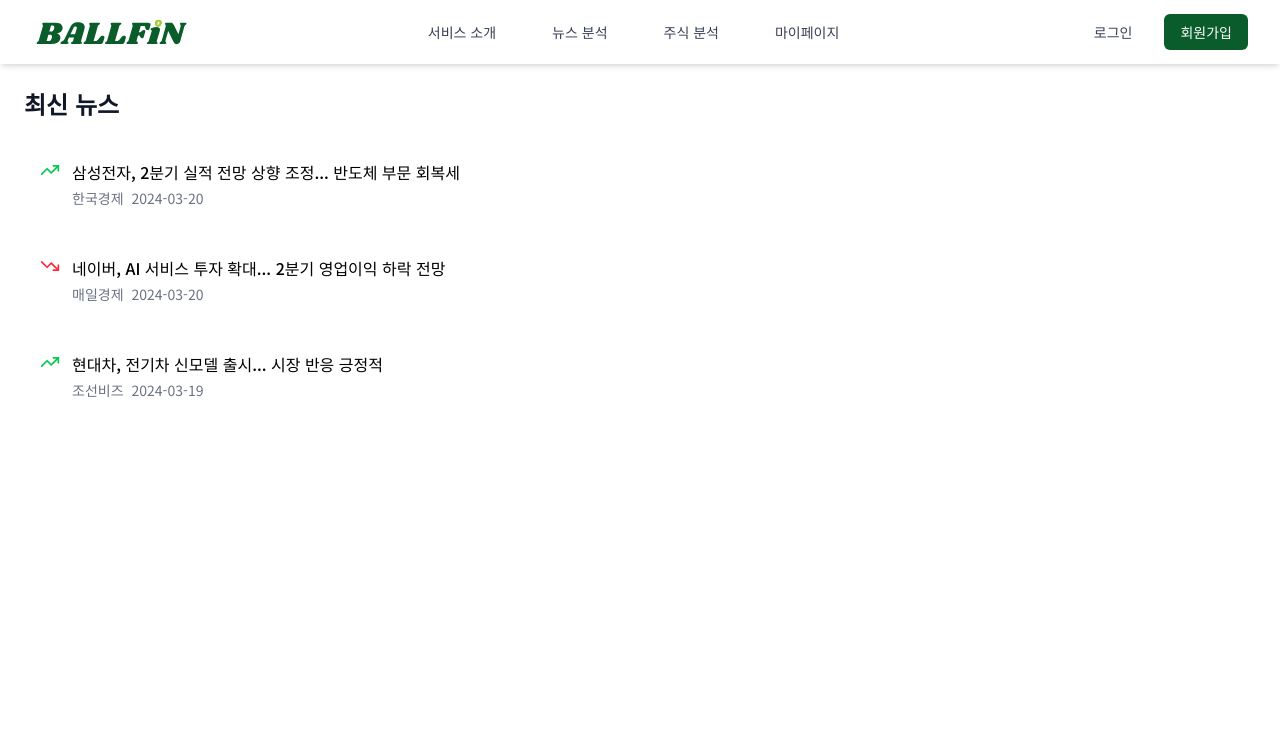
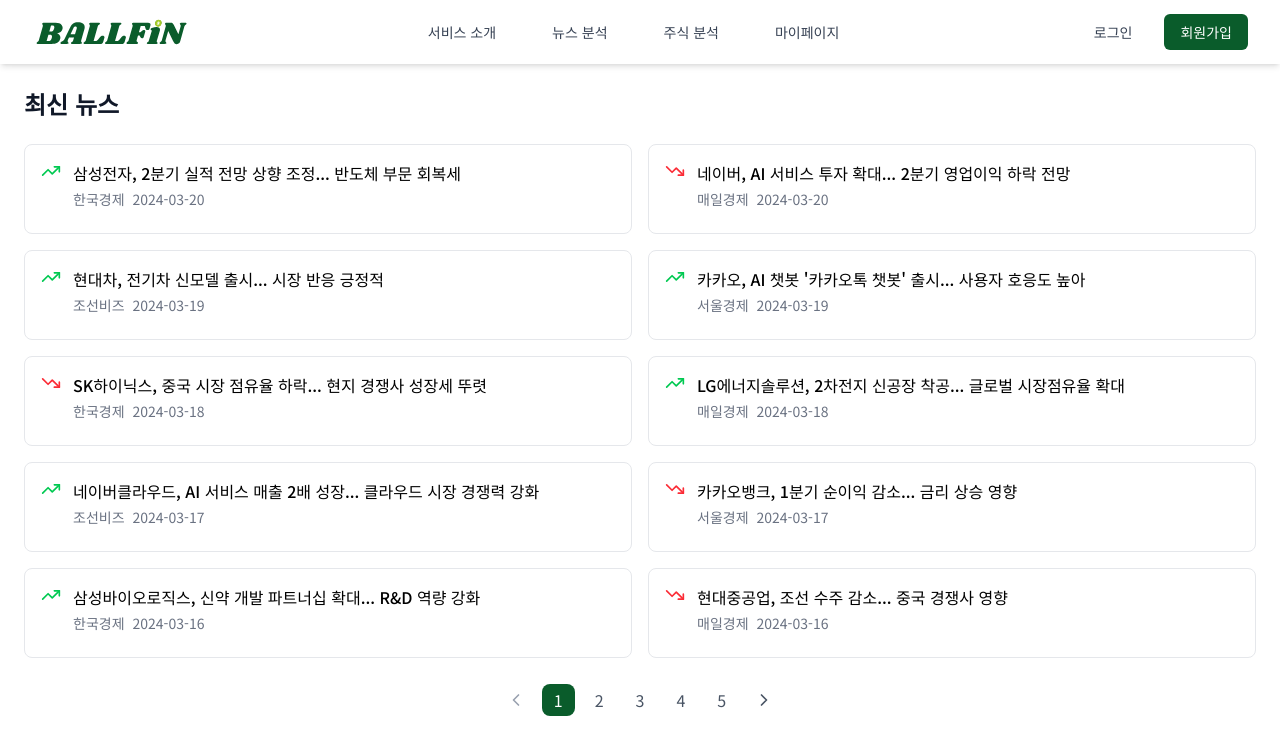
Before and after one commit to BALLFiN/BALLFiN-FE, a React (Vite) app: page /news in a window 1280 px wide. Shown: the top 754 px of the page. Built offline with nearby package versions, Linux system fonts and the light colour scheme; a web font is replaced by a local one.

Commit message:
🎨: 뉴스 분석 컴포넌트 페이지네이션 및 카드화 적용

```diff
--- a/src/components/news/NewsAnalysis.tsx
+++ b/src/components/news/NewsAnalysis.tsx
@@ -1,63 +1,103 @@
-import { TrendingUp, TrendingDown, AlertCircle } from "lucide-react";
-
-interface NewsItem {
-  id: number;
-  title: string;
-  source: string;
-  date: string;
-  impact: "positive" | "negative" | "neutral";
-  summary: string;
-  analysis: string;
-}
+import {
+  TrendingUp,
+  TrendingDown,
+  AlertCircle,
+  X,
+  PlayCircle,
+} from "lucide-react";
+import { NewsItem } from "../../mock/newsData";
+import { useState, useEffect } from "react";
+import Loading from "../common/Loading";
 
 interface NewsAnalysisProps {
   news: NewsItem | null;
+  onClose: () => void;
 }
 
-const getImpactIcon = (impact: NewsItem["impact"]) => {
-  switch (impact) {
-    case "positive":
-      return <TrendingUp className="w-5 h-5 text-green-500" />;
-    case "negative":
-      return <TrendingDown className="w-5 h-5 text-red-500" />;
-    default:
-      return <AlertCircle className="w-5 h-5 text-gray-500" />;
+export default function NewsAnalysis({ news, onClose }: NewsAnalysisProps) {
+  const [isAnalyzing, setIsAnalyzing] = useState<{ [key: number]: boolean }>(
+    {}
+  );
+  const [isLoading, setIsLoading] = useState<{ [key: number]: boolean }>({});
+
+  useEffect(() => {
+    if (news && isLoading[news.id]) {
+      const timer = setTimeout(() => {
+        setIsLoading((prev) => ({ ...prev, [news.id]: false }));
+        setIsAnalyzing((prev) => ({ ...prev, [news.id]: true }));
+      }, 4000);
+      return () => clearTimeout(timer);
     }
-};
+  }, [isLoading, news]);
 
-export default function NewsAnalysis({ news }: NewsAnalysisProps) {
   if (!news) {
     return (
-      <div className="h-full flex items-center justify-center text-gray-500">
-        뉴스를 선택해주세요
+      <div className="flex items-center justify-center h-full">
+        <p className="text-gray-500">뉴스를 선택해주세요</p>
       </div>
     );
   }
 
   return (
-    <div className="p-6 h-full overflow-y-auto">
-      <div className="space-y-6">
-        <div className="flex items-center gap-2">
-          {getImpactIcon(news.impact)}
-          <h2 className="text-xl font-bold text-gray-900">{news.title}</h2>
+    <div className="p-6 animate-slide-in">
+      <div className="flex justify-between items-start mb-6">
+        <h2 className="text-2xl font-bold text-gray-900">{news.title}</h2>
+        <button
+          onClick={onClose}
+          className="p-2 hover:bg-gray-100 rounded-full transition-colors"
+        >
+          <X className="w-5 h-5 text-gray-500" />
+        </button>
       </div>
-
-        <div className="flex items-center gap-2 text-sm text-gray-500">
+      <div className="flex items-center gap-2 text-sm text-gray-500 mb-6">
         <span>{news.source}</span>
         <span>•</span>
         <span>{news.date}</span>
       </div>
 
-        <div className="bg-white rounded-lg p-6 shadow-sm">
-          <h3 className="font-semibold text-gray-900 mb-2">뉴스 요약</h3>
+      {isLoading[news.id] ? (
+        <div className="flex justify-center py-8">
+          <Loading />
+        </div>
+      ) : !isAnalyzing[news.id] ? (
+        <button
+          onClick={() => setIsLoading((prev) => ({ ...prev, [news.id]: true }))}
+          className="w-full py-3 bg-[#0A5C2B] text-white rounded-lg hover:bg-[#0A5C2B]/90 transition-colors flex items-center justify-center gap-2"
+        >
+          <PlayCircle className="w-5 h-5" />
+          <span>분석 시작하기</span>
+        </button>
+      ) : (
+        <div className="space-y-6">
+          <div className="animate-fade-in">
+            <h3 className="text-lg font-semibold text-gray-900 mb-2">요약</h3>
             <p className="text-gray-600">{news.summary}</p>
           </div>
 
-        <div className="bg-white rounded-lg p-6 shadow-sm">
-          <h3 className="font-semibold text-gray-900 mb-2">AI 분석</h3>
+          <div className="animate-fade-in">
+            <h3 className="text-lg font-semibold text-gray-900 mb-2">
+              영향 분석
+            </h3>
+            <div className="flex items-center gap-2">
+              {news.impact === "positive" ? (
+                <TrendingUp className="w-5 h-5 text-green-500" />
+              ) : news.impact === "negative" ? (
+                <TrendingDown className="w-5 h-5 text-red-500" />
+              ) : (
+                <AlertCircle className="w-5 h-5 text-gray-500" />
+              )}
+              <span className="text-gray-600">{news.impact}</span>
+            </div>
+          </div>
+
+          <div className="animate-fade-in">
+            <h3 className="text-lg font-semibold text-gray-900 mb-2">
+              상세 분석
+            </h3>
             <p className="text-gray-600">{news.analysis}</p>
           </div>
         </div>
+      )}
     </div>
   );
 }
--- a/src/components/news/NewsList.tsx
+++ b/src/components/news/NewsList.tsx
@@ -1,14 +1,12 @@
-import { TrendingUp, TrendingDown, AlertCircle } from "lucide-react";
-
-interface NewsItem {
-  id: number;
-  title: string;
-  source: string;
-  date: string;
-  impact: "positive" | "negative" | "neutral";
-  summary: string;
-  analysis: string;
-}
+import {
+  TrendingUp,
+  TrendingDown,
+  AlertCircle,
+  ChevronLeft,
+  ChevronRight,
+} from "lucide-react";
+import { NewsItem } from "../../mock/newsData";
+import { useState } from "react";
 
 interface NewsListProps {
   news: NewsItem[];
@@ -32,24 +30,56 @@
   selectedNews,
   onNewsClick,
 }: NewsListProps) {
+  const [currentPage, setCurrentPage] = useState(1);
+  const itemsPerPage = 10;
+  const totalPages = Math.ceil(news.length / itemsPerPage);
+
+  const startIndex = (currentPage - 1) * itemsPerPage;
+  const endIndex = startIndex + itemsPerPage;
+  const currentNews = news.slice(startIndex, endIndex);
+
+  const handlePageChange = (page: number) => {
+    setCurrentPage(page);
+  };
+
+  const handleCardClick = (item: NewsItem) => {
+    if (selectedNews?.id === item.id) {
+      const card = document.getElementById(`news-card-${item.id}`);
+      if (card) {
+        card.classList.add("animate-close");
+        setTimeout(() => {
+          onNewsClick(item);
+        }, 300);
+      }
+    } else {
+      onNewsClick(item);
+    }
+  };
+
   return (
     <div className="p-6 h-full overflow-y-auto">
       <h1 className="text-2xl font-bold text-gray-900 mb-6">최신 뉴스</h1>
-      <div className="space-y-4">
-        {news.map((item) => (
+
+      {/* 뉴스 카드 그리드 */}
+      <div className="grid grid-cols-1 md:grid-cols-2 gap-4 mb-6">
+        {currentNews.map((item) => (
           <div
+            id={`news-card-${item.id}`}
             key={item.id}
-            onClick={() => onNewsClick(item)}
-            className={`p-4 rounded-lg cursor-pointer transition-all ${
+            onClick={() => handleCardClick(item)}
+            className={`p-4 rounded-lg transition-all duration-300 border ${
               selectedNews?.id === item.id
-                ? "bg-[#0A5C2B] text-white"
-                : "bg-white hover:bg-gray-50"
+                ? "border-[#0A5C2B] bg-[#0A5C2B] text-white scale-105 shadow-lg"
+                : "border-gray-200 hover:border-[#0A5C2B] hover:shadow-md cursor-pointer"
             }`}
           >
-            <div className="flex items-start gap-3">
+            <div className="flex flex-col h-full">
+              <div className="flex items-start gap-3 mb-2">
                 {getImpactIcon(item.impact)}
-              <div>
-                <h2 className="font-medium mb-1">{item.title}</h2>
+                <div className="flex-1">
+                  <h2 className="font-medium mb-1 line-clamp-2">
+                    {item.title}
+                  </h2>
                   <div className="flex items-center gap-2 text-sm">
                     <span
                       className={
@@ -73,7 +103,49 @@
                 </div>
               </div>
             </div>
+          </div>
         ))}
+      </div>
+
+      {/* 페이지네이션 */}
+      <div className="flex items-center justify-center gap-2 mt-6">
+        <button
+          onClick={() => handlePageChange(currentPage - 1)}
+          disabled={currentPage === 1}
+          className={`p-2 rounded-lg ${
+            currentPage === 1
+              ? "text-gray-400 cursor-not-allowed"
+              : "text-gray-600 hover:bg-gray-100"
+          }`}
+        >
+          <ChevronLeft className="w-5 h-5" />
+        </button>
+
+        {Array.from({ length: totalPages }, (_, i) => i + 1).map((page) => (
+          <button
+            key={page}
+            onClick={() => handlePageChange(page)}
+            className={`px-3 py-1 rounded-lg ${
+              currentPage === page
+                ? "bg-[#0A5C2B] text-white"
+                : "text-gray-600 hover:bg-gray-100"
+            }`}
+          >
+            {page}
+          </button>
+        ))}
+
+        <button
+          onClick={() => handlePageChange(currentPage + 1)}
+          disabled={currentPage === totalPages}
+          className={`p-2 rounded-lg ${
+            currentPage === totalPages
+              ? "text-gray-400 cursor-not-allowed"
+              : "text-gray-600 hover:bg-gray-100"
+          }`}
+        >
+          <ChevronRight className="w-5 h-5" />
+        </button>
       </div>
     </div>
   );
--- a/src/pages/news/newsPage.tsx
+++ b/src/pages/news/newsPage.tsx
@@ -1,52 +1,7 @@
 import { useState } from "react";
 import NewsList from "../../components/news/NewsList";
 import NewsAnalysis from "../../components/news/NewsAnalysis";
-
-interface NewsItem {
-  id: number;
-  title: string;
-  source: string;
-  date: string;
-  impact: "positive" | "negative" | "neutral";
-  summary: string;
-  analysis: string;
-}
-
-const mockNews: NewsItem[] = [
-  {
-    id: 1,
-    title: "삼성전자, 2분기 실적 전망 상향 조정... 반도체 부문 회복세",
-    source: "한국경제",
-    date: "2024-03-20",
-    impact: "positive",
-    summary:
-      "삼성전자가 2분기 실적 전망을 상향 조정했다. 반도체 부문의 회복세가 예상보다 빠르게 진행되고 있다는 분석이다.",
-    analysis:
-      "이 뉴스는 삼성전자의 실적 개선을 시사하는 긍정적인 신호입니다. 반도체 시장의 회복세가 예상보다 빠르게 진행되고 있어 주가 상승 요인으로 작용할 수 있습니다. 특히 메모리 반도체 가격의 상승세가 지속되고 있어 수익성 개선이 기대됩니다.",
-  },
-  {
-    id: 2,
-    title: "네이버, AI 서비스 투자 확대... 2분기 영업이익 하락 전망",
-    source: "매일경제",
-    date: "2024-03-20",
-    impact: "negative",
-    summary:
-      "네이버가 AI 서비스 개발을 위한 투자를 확대하면서 단기적으로 영업이익이 하락할 것으로 전망된다.",
-    analysis:
-      "이 뉴스는 네이버의 단기 실적 악화를 시사하는 부정적인 신호입니다. AI 서비스 개발을 위한 투자 확대는 장기적인 성장을 위한 전략이지만, 단기적으로는 영업이익 하락을 야기할 수 있습니다. 투자자들은 장기적 관점에서의 성장성과 단기 실적 악화 사이의 균형을 고려해야 합니다.",
-  },
-  {
-    id: 3,
-    title: "현대차, 전기차 신모델 출시... 시장 반응 긍정적",
-    source: "조선비즈",
-    date: "2024-03-19",
-    impact: "positive",
-    summary:
-      "현대차가 새로운 전기차 모델을 출시했으며, 초기 시장 반응이 매우 긍정적이다.",
-    analysis:
-      "이 뉴스는 현대차의 전기차 경쟁력 강화를 시사하는 긍정적인 신호입니다. 새로운 모델의 성공적인 출시는 전기차 시장에서의 시장점유율 확대와 수익성 개선을 기대할 수 있게 합니다. 특히 긍정적인 초기 반응은 향후 판매 실적 상승으로 이어질 가능성이 높습니다.",
-  },
-];
+import { mockNews, NewsItem } from "../../mock/newsData";
 
 export default function NewsPage() {
   const [selectedNews, setSelectedNews] = useState<NewsItem | null>(null);
@@ -80,7 +35,10 @@
           selectedNews ? "translate-x-0" : "translate-x-full"
         }`}
       >
-        <NewsAnalysis news={selectedNews} />
+        <NewsAnalysis
+          news={selectedNews}
+          onClose={() => setSelectedNews(null)}
+        />
       </div>
     </div>
   );
```
Lines whose indentation alone changed are shown as unchanged.
